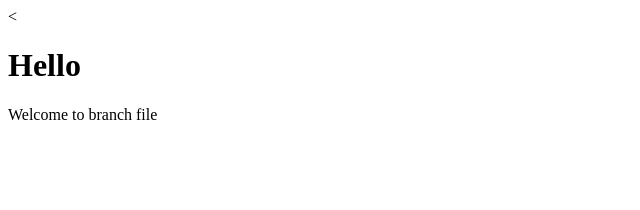
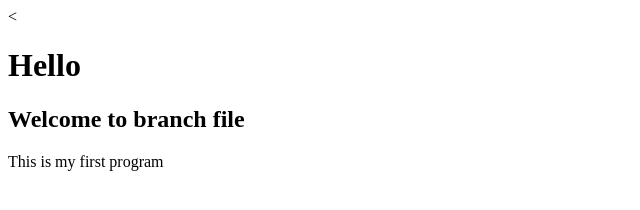
Before and after one commit to Anu-Tomy/github-commands, a plain HTML site: page round1b/hello/new.html in a window 1280 px wide. Shown: the whole page, without its empty margins (0-640 px from the left). Drawn offline with Linux system fonts and the light colour scheme.

Commit message:
Delete hello.css and modified new.html

```diff
--- a/round1b/hello/new.html
+++ b/round1b/hello/new.html
@@ -6,6 +6,7 @@
 </head>
 <body>
     <h1>Hello</h1>
-    <p>Welcome to branch file</p>
+    <h2>Welcome to branch file</h2>
+    <p>This is my first program</p>
 </body>
 </html>
```
Also changed, not shown: round1b/hello/hello.css (deleted).
